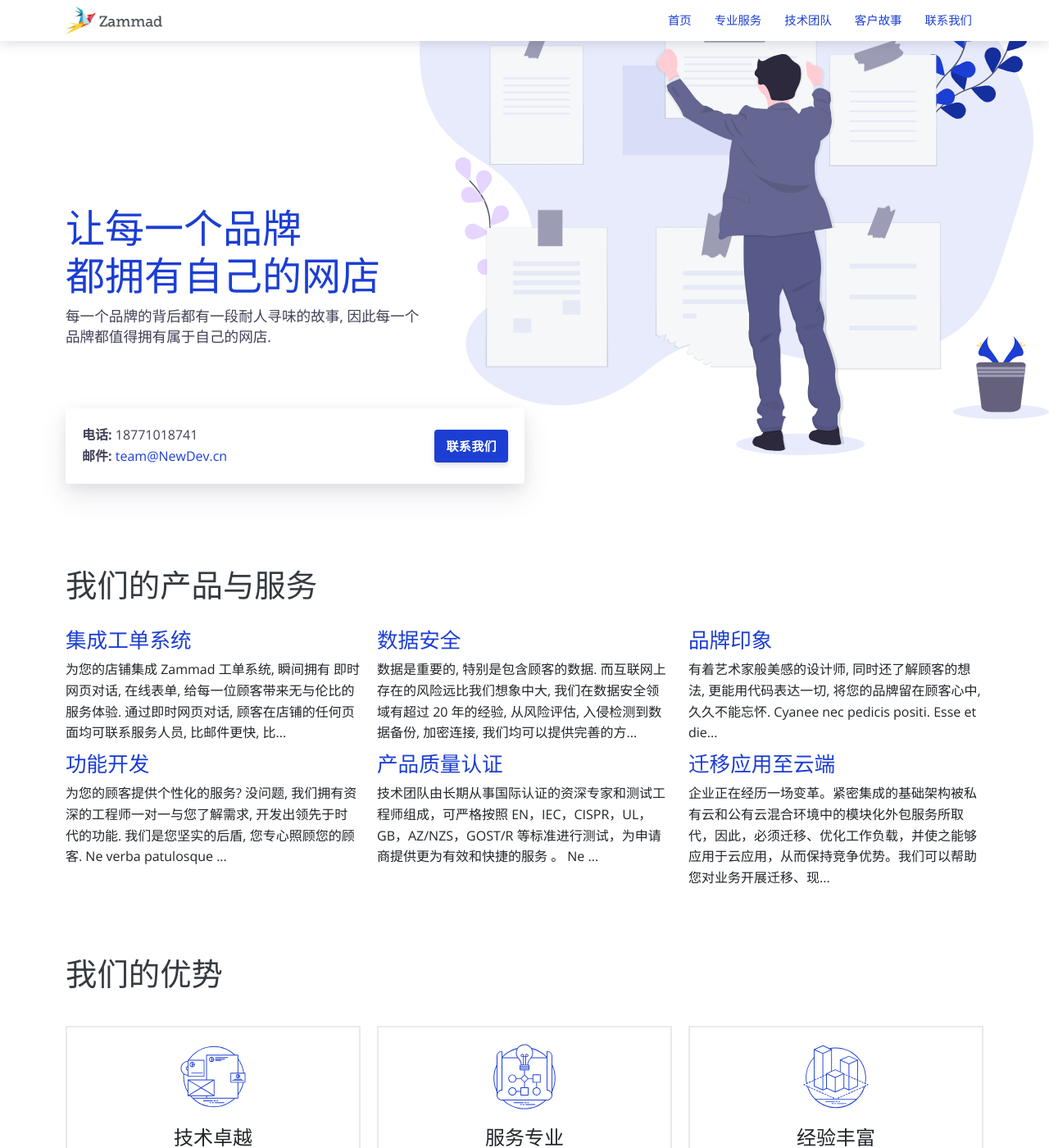
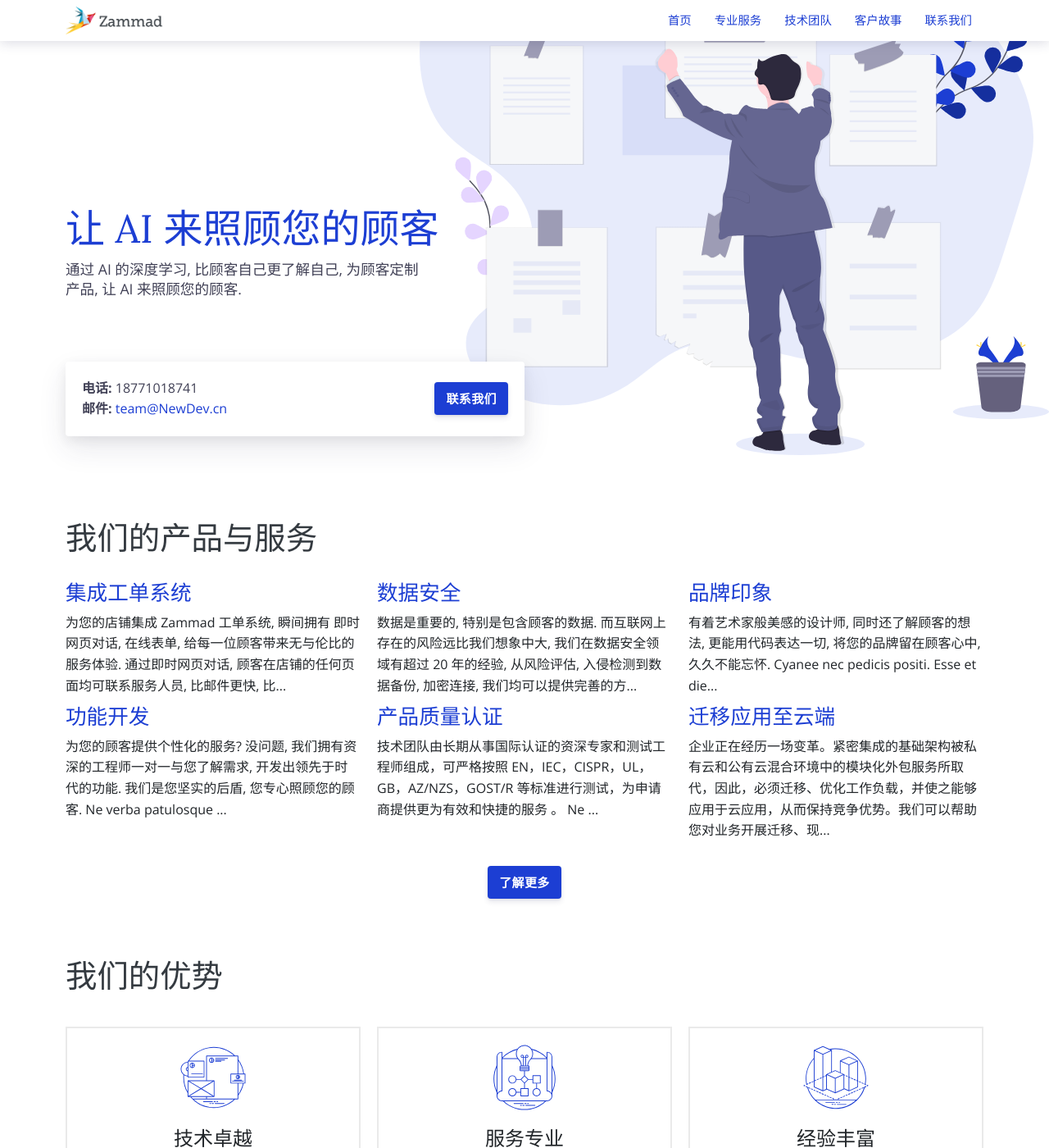
Before and after one commit to NeverMin/newdev, a Jekyll site: the page built from index.html, in a window 1280 px wide and 1400 px high. Shown: the whole window at 82% size. Built offline with Jekyll 4.4.1, drawn with Linux system fonts in a browser that asks for light colours; nearby versions of some CDN libraries.

```diff
--- a/index.html
+++ b/index.html
@@ -6,8 +6,8 @@
 
 <div class="intro pb-4">
   <div class="container">
-    <h1>让每一个品牌<br/>都拥有自己的网店</h1>
-    <p>每一个品牌的背后都有一段耐人寻味的故事, 因此每一个品牌都值得拥有属于自己的网店.</p>
+    <h1>让 AI 来照顾您的顾客</h1>
+    <p>通过 AI 的深度学习, 比顾客自己更了解自己, 为顾客定制产品, 让 AI 来照顾您的顾客.</p>
   </div>
 </div>
 
@@ -45,7 +45,7 @@
     </div>
     {% endfor %}
     <div class="col-12 text-center">
-      <!--<a class="button button-primary mt-2" href="{{site.baseurl}}/services">更多服务</a>-->
+      <a class="button button-primary mt-2" href="{{site.baseurl}}/services">了解更多</a>
     </div>
   </div>
 </div>
```
